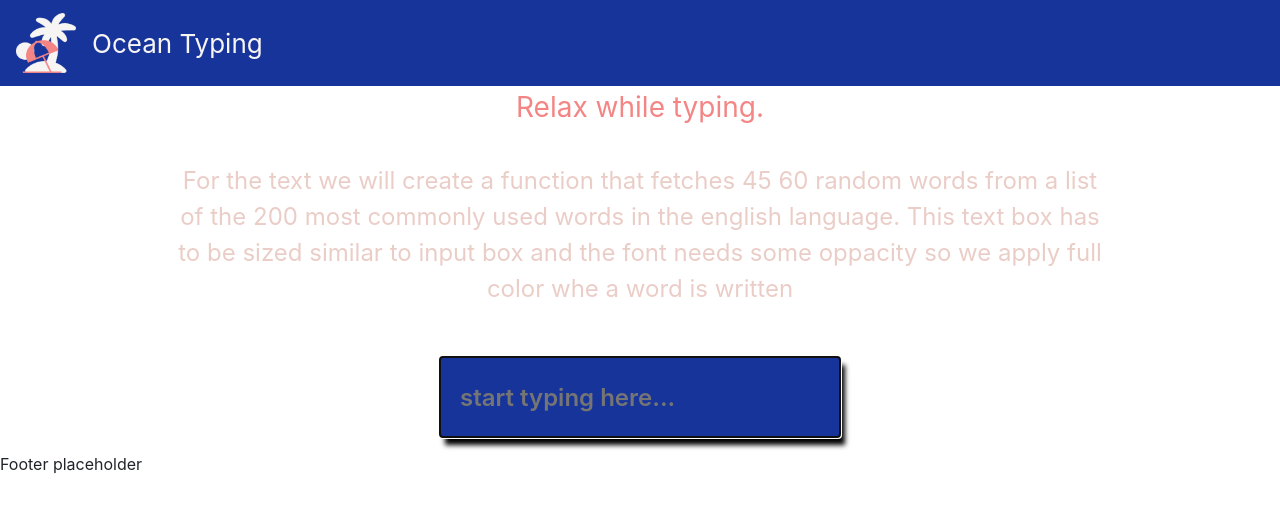
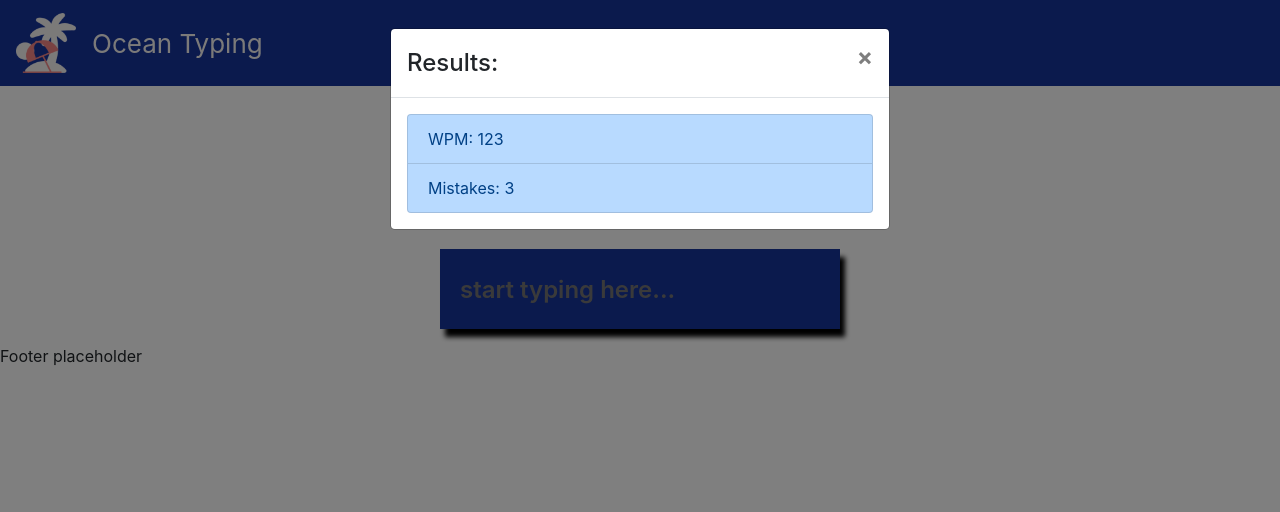
Before and after one commit to jaortiz117/typewave, a React (Create React App) app: page / in a window 1280 px wide. Shown: the top 512 px of the page. Built offline with nearby package versions, Linux system fonts and the light colour scheme.

Commit message:
started on adding result screen

```diff
--- a/src/Home.js
+++ b/src/Home.js
@@ -36,8 +36,13 @@ text-align: center;
 `;
 
 export function Home(){
+  const items = [
+      {name: "wpm", label: "WPM", data: "123"},
+      {name: "errors", label: "Mistakes", data: "3"}
+    ];
   return (
     <Styles>
+      <Result items={items}/>
       <div className="title carnelian">
         Relax while typing.
       </div>
--- a/src/components/Result.js
+++ b/src/components/Result.js
@@ -1,5 +1,5 @@
-import React from 'react'
-import { Navbar } from 'react-bootstrap'
+import React, { useState } from 'react';
+import { ListGroup, Modal } from 'react-bootstrap';
 import styled from 'styled-components'
 
 const Styles = styled.div`
@@ -19,10 +19,40 @@ const Styles = styled.div`
 }
 `;
 
-export function Result(){
+export function Result(props){
+  const [show, setShow] = useState(true);
+
+  const handleClose = () => {
+    setShow(false);
+    if(props.onClose instanceof Function){
+      props.onClose();
+    }
+  }
+  const handleShow = () => setShow(true);
+
+
   return (
-    <Styles>
-
+    <React.Fragment>
+      <Styles>
+      <Modal
+        dialogClassName="side-modal"
+        show={show}
+        onHide={handleClose}
+        >
+        <Modal.Header closeButton>
+          <Modal.Title>Results: </Modal.Title>
+        </Modal.Header>
+        <Modal.Body>
+          <ListGroup>
+            {props.items.map(({label, name, data}) =>(
+              <ListGroup.Item action variant="primary" key={name}>
+                {label}: {data}
+              </ListGroup.Item>
+            ))}
+          </ListGroup>
+        </Modal.Body>
+      </Modal>
       </Styles>
-    );
-  }
+    </React.Fragment>
+  );
+}
--- a/src/components/TextBox.js
+++ b/src/components/TextBox.js
@@ -69,7 +69,8 @@ export class TextBox extends React.Component{
   }
 
   getQuote(){
-    var temp_quote = "For the text we will create a function that fetches 45 60 random words from a list of the 200 most commonly used words in the english language. This text box has to be sized similar to input box and the font needs some oppacity so we apply full color whe a word is written".split(" ");
+    // var temp_quote = "For the text we will create a function that fetches 45 60 random words from a list of the 200 most commonly used words in the english language. This text box has to be sized similar to input box and the font needs some oppacity so we apply full color whe a word is written".split(" ");
+    var temp_quote = "Hello World it is fine".split(" ");
     this.setState({quote: temp_quote})
   }
 
```
Also changed, not shown: 1 other file (tests, documents, lock files or other folders).
